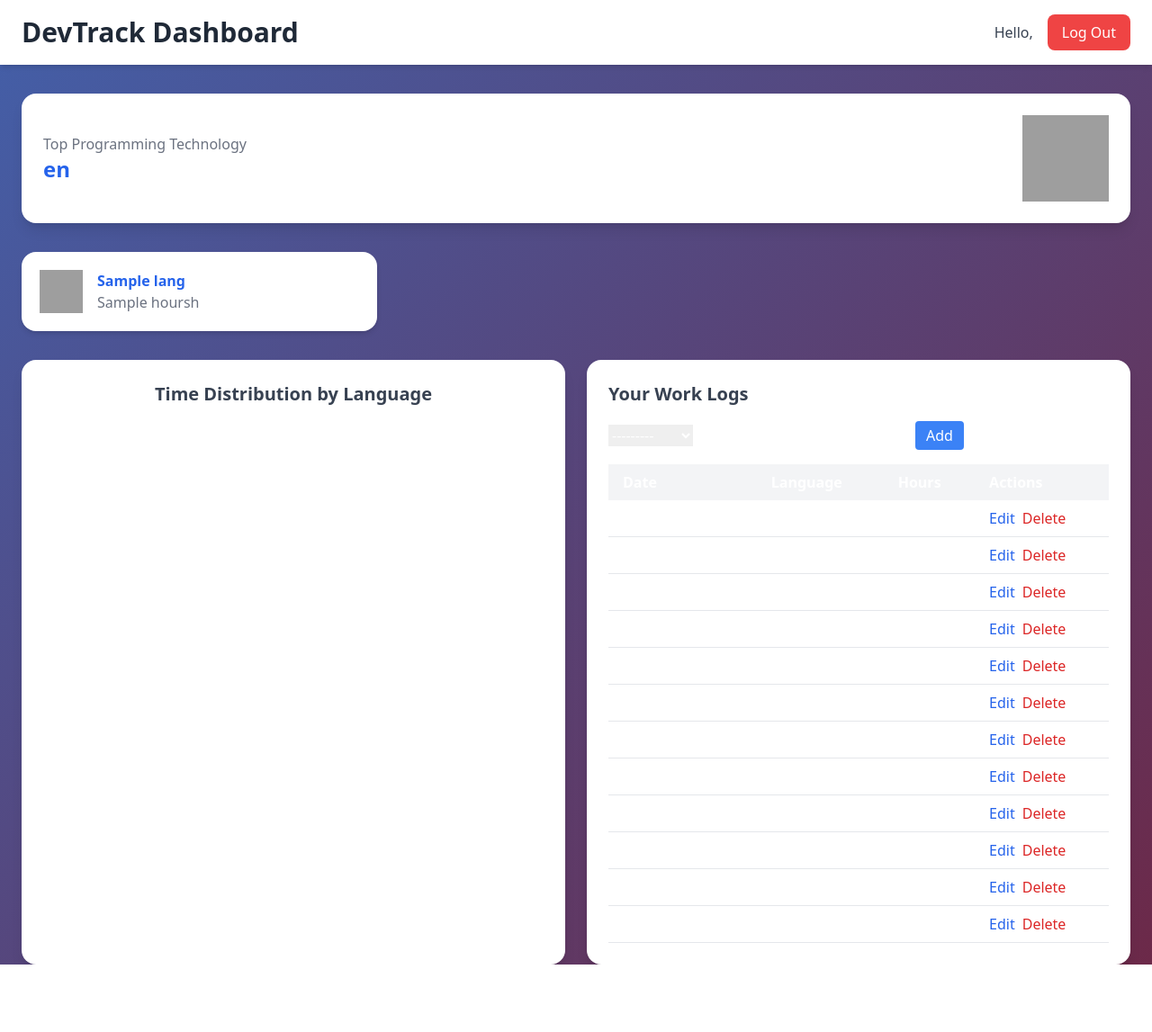
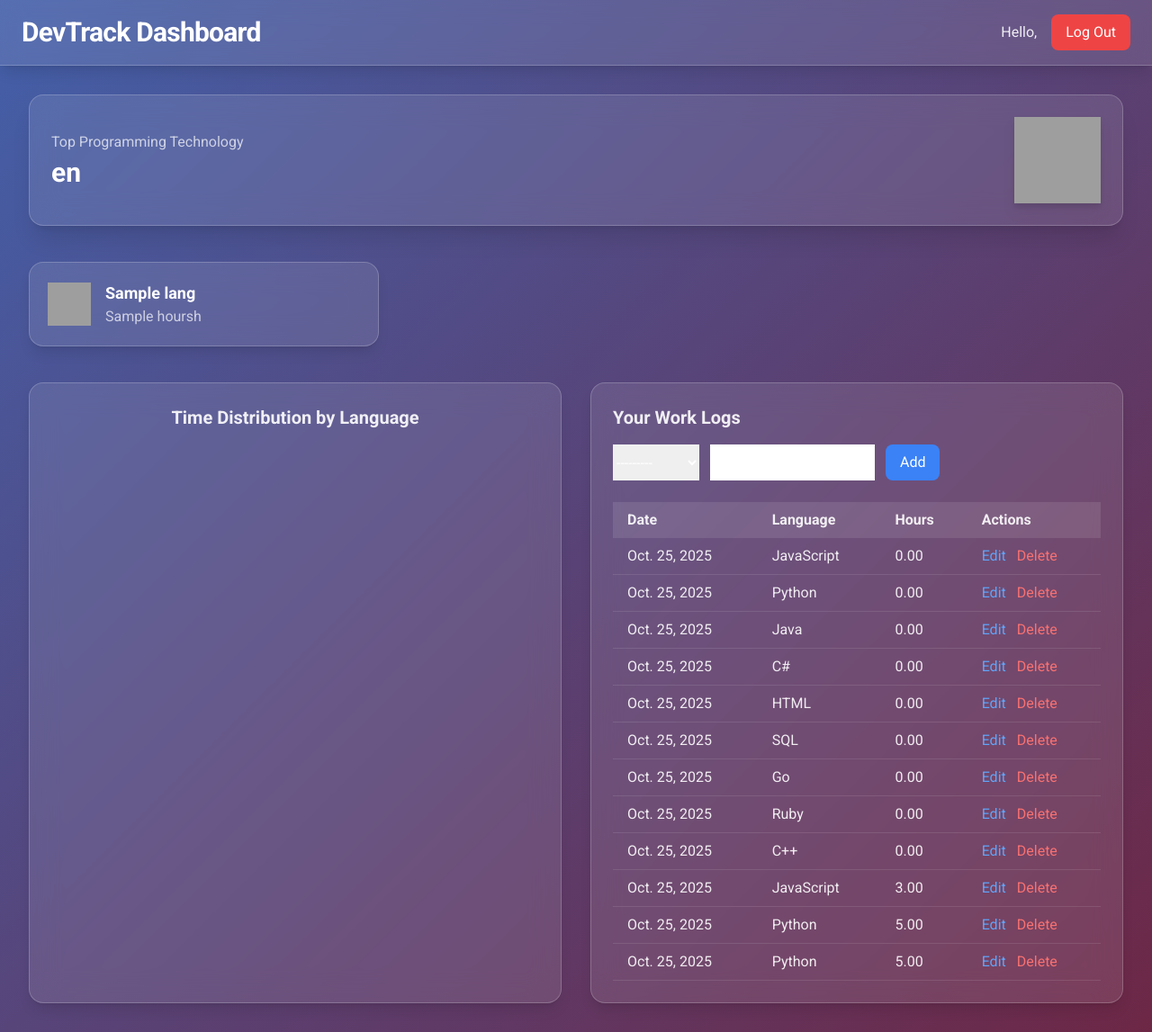
Before and after one commit to KFolwarski20/DevTrack, a Django app: template dashboard/templates/dashboard.html in a window 1280 px wide. Shown: the whole page at 90% size. Before the commit the page ends 1072 px from the top, so only its background shows below. Run offline with Django 5.2, Linux system fonts and the light colour scheme; data comes from the database, SQL or seed files in the repository; both versions use the stored data as it was after the commit; the template is opened without the code that fills it: values that come from a table or form of the project are taken from there, most other values are stand-ins (such as "Sample title", 1, 10 or a date in 2020); a map, chart or similar area stays blank; some libraries are stand-ins or nearby versions; grey boxes are pictures that could not be loaded.

Commit message:
Upgrade the style to better fit with SignIn and SignUp style

```diff
--- a/dashboard/templates/dashboard.html
+++ b/dashboard/templates/dashboard.html
@@ -5,58 +5,70 @@
     <meta charset="UTF-8">
     <meta name="viewport" content="width=device-width, initial-scale=1.0">
     <title>Dashboard - DevTrack</title>
+
+    <!-- Tailwind + Roboto font -->
+    <script src="https://cdn.tailwindcss.com"></script>
+    <link href="https://fonts.googleapis.com/css2?family=Roboto:wght@400;700&display=swap" rel="stylesheet">
+
+    <!-- Custom CSS -->
+    <link rel="stylesheet" href="{% static 'styles/dashboard.css' %}">
+
+    <!-- Chart.js -->
     <script src="https://cdn.jsdelivr.net/npm/chart.js"></script>
-    <script src="https://cdn.tailwindcss.com"></script>
-    <link rel="stylesheet" href="{% static 'styles/dashboard.css' %}">
     <script src="{% static 'js/dashboard.js' %}"></script>
 </head>
-<body class="bg-gray-50 font-sans min-h-screen">
+
+<body class="dashboard-body font-['Roboto'] text-white min-h-screen flex flex-col">
+
     <!-- Header -->
-    <header class="bg-white shadow-md py-4 mb-8">
-        <div class="container mx-auto flex flex-col md:flex-row justify-between items-center px-4 md:px-6">
-            <h1 class="text-3xl font-bold text-gray-800">DevTrack Dashboard</h1>
-            <div class="flex items-center gap-4 mt-2 md:mt-0">
-                <span class="text-gray-700">Hello, <strong>{{ user.username }}</strong></span>
+    <header class="bg-white/10 backdrop-blur-md border-b border-white/20 py-4 px-6 flex flex-col sm:flex-row justify-between items-center shadow-lg">
+        <h1 class="text-3xl font-bold tracking-tight">DevTrack Dashboard</h1>
+        <div class="flex items-center gap-4 mt-3 sm:mt-0">
+            <span class="text-white/90">Hello, <strong>{{ user.username }}</strong></span>
             <form method="post" action="{% url 'sign_out' %}">
                 {% csrf_token %}
-                    <button type="submit" class="bg-red-500 hover:bg-red-600 text-white px-4 py-2 rounded-lg transition">Log Out</button>
+                <button type="submit" class="bg-red-500 hover:bg-red-600 px-4 py-2 rounded-lg font-medium transition duration-300">
+                    Log Out
+                </button>
             </form>
-            </div>
         </div>
     </header>
 
-    <div class="container mx-auto px-4 md:px-6">
-        <!-- Top Language -->
-        <div class="bg-white rounded-2xl shadow-lg p-6 mb-8 flex flex-col sm:flex-row items-center justify-between gap-4">
+    <!-- Main Container -->
+    <main class="flex-grow container mx-auto px-4 md:px-8 py-8">
+
+        <!-- Top Technology -->
+        <div class="bg-white/10 backdrop-blur-lg rounded-2xl shadow-xl p-6 mb-10 flex flex-col sm:flex-row items-center justify-between gap-6 border border-white/20">
             <div>
-                <p class="text-gray-500 font-medium">Top Programming Technology</p>
-                <h2 class="text-2xl font-bold text-blue-600">{{ best_language }}</h2>
+                <p class="text-white/70 font-medium">Top Programming Technology</p>
+                <h2 class="text-3xl font-bold text-white mt-1">{{ best_language }}</h2>
             </div>
             {% with icon_path='icons/'|add:best_language|add:'.png' %}
-                <img src="{% static icon_path %}" alt="{{ best_language }}" class="w-20 h-20 sm:w-24 sm:h-24">
+                <img src="{% static icon_path %}" alt="{{ best_language }}" class="w-20 h-20 sm:w-24 sm:h-24 drop-shadow-lg">
             {% endwith %}
         </div>
 
-        <!-- Language Tiles -->
-        <div class="grid grid-cols-1 sm:grid-cols-2 lg:grid-cols-3 gap-6 mb-8">
+        <!-- Language Summary -->
+        <div class="grid grid-cols-1 sm:grid-cols-2 lg:grid-cols-3 gap-6 mb-10">
             {% for lang in languages %}
-            <div class="bg-white rounded-2xl shadow-md p-5 flex items-center space-x-4">
+            <div class="bg-white/10 backdrop-blur-lg rounded-2xl shadow-lg p-5 flex items-center gap-4 border border-white/20 hover:scale-[1.02] transition duration-300">
                 {% with icon_path='icons/'|add:lang.name|add:'.png' %}
                     <img src="{% static icon_path %}" alt="{{ lang.name }}" class="w-12 h-12">
                 {% endwith %}
                 <div>
-                    <p class="font-semibold text-blue-600">{{ lang.name|capfirst }}</p>
-                    <p class="text-gray-500">{{ lang.hours|default:"0" }}h</p>
+                    <p class="font-semibold text-white text-lg">{{ lang.name|capfirst }}</p>
+                    <p class="text-white/70">{{ lang.hours|default:"0" }}h</p>
                 </div>
             </div>
             {% endfor %}
         </div>
 
-        <!-- Dashboard Content: Chart + Logs -->
-        <div class="grid grid-cols-1 lg:grid-cols-2 gap-6 mb-8">
-            <!-- Pie Chart -->
-            <div class="bg-white rounded-2xl shadow-lg p-6">
-                <h3 class="text-xl font-semibold mb-4 text-gray-700 text-center">Time Distribution by Language</h3>
+        <!-- Charts and Logs -->
+        <div class="grid grid-cols-1 lg:grid-cols-2 gap-8">
+
+            <!-- Chart -->
+            <div class="bg-white/10 backdrop-blur-lg rounded-2xl shadow-lg p-6 border border-white/20">
+                <h3 class="text-xl font-semibold mb-4 text-center text-white/90">Time Distribution by Language</h3>
                 <div class="w-full h-64">
                     <canvas id="languageChart"
                             data-labels='{{ chart_labels|safe }}'
@@ -64,20 +76,23 @@
                 </div>
             </div>
 
-            <!-- Work Logs -->
-            <div class="bg-white rounded-2xl shadow-lg p-6 overflow-x-auto">
-                <h3 class="text-xl font-semibold mb-4 text-gray-700">Your Work Logs</h3>
+            <!-- Logs -->
+            <div class="bg-white/10 backdrop-blur-lg rounded-2xl shadow-lg p-6 border border-white/20">
+                <h3 class="text-xl font-semibold mb-4 text-white/90">Your Work Logs</h3>
 
-                <form method="post" action="{% url 'dashboard:add_log' %}" class="mb-4 flex gap-2 items-center">
+                <form method="post" action="{% url 'dashboard:add_log' %}" class="mb-6 flex flex-col sm:flex-row gap-3">
                     {% csrf_token %}
                     {{ form.language }}
                     {{ form.hours }}
-                    <button type="submit" class="bg-blue-500 hover:bg-blue-600 text-white px-3 py-1 rounded">Add</button>
+                    <button type="submit" class="bg-blue-500 hover:bg-blue-600 px-4 py-2 rounded-lg font-medium transition duration-300">
+                        Add
+                    </button>
                 </form>
 
-                <table class="w-full text-left table-auto border-collapse">
+                <div class="overflow-x-auto">
+                    <table class="w-full text-left border-collapse text-white/90">
                         <thead>
-                        <tr class="bg-gray-100">
+                            <tr class="bg-white/10">
                                 <th class="px-4 py-2">Date</th>
                                 <th class="px-4 py-2">Language</th>
                                 <th class="px-4 py-2">Hours</th>
@@ -86,21 +101,21 @@
                         </thead>
                         <tbody>
                             {% for log in logs %}
-                        <tr class="border-b">
+                            <tr class="border-b border-white/10 hover:bg-white/5 transition">
                                 <td class="px-4 py-2">{{ log.date }}</td>
                                 <td class="px-4 py-2">{{ log.get_language_display }}</td>
                                 <td class="px-4 py-2">{{ log.hours }}</td>
-                            <td class="px-4 py-2 flex gap-2">
-                                <a href="{% url 'dashboard:edit_log' log.pk %}" class="text-blue-600 hover:underline">Edit</a>
+                                <td class="px-4 py-2 flex gap-3">
+                                    <a href="{% url 'dashboard:edit_log' log.pk %}" class="text-blue-400 hover:underline">Edit</a>
                                     <form method="post" action="{% url 'dashboard:delete_log' log.pk %}" class="inline">
                                         {% csrf_token %}
-                                    <button type="submit" class="text-red-600 hover:underline">Delete</button>
+                                        <button type="submit" class="text-red-400 hover:underline">Delete</button>
                                     </form>
                                 </td>
                             </tr>
                             {% empty %}
                             <tr>
-                            <td colspan="4" class="text-center py-4 text-gray-500">No logs yet</td>
+                                <td colspan="4" class="text-center py-4 text-white/60">No logs yet</td>
                             </tr>
                             {% endfor %}
                         </tbody>
@@ -108,5 +123,6 @@
                 </div>
             </div>
         </div>
+    </main>
 </body>
 </html>
--- a/static/js/dashboard.js
+++ b/static/js/dashboard.js
@@ -25,9 +25,15 @@
             plugins: {
                 legend: {
                     position: 'bottom',
-                    labels: { padding: 15, font: { size: 14 } }
+                    labels: {
+                        padding: 15,
+                        font: {
+                            size: 14,
+                            family: 'Roboto'
+                        }
+                    }
                 }
-            }
+            },
         }
     });
 });
```
Also changed, not shown: db.sqlite3. Lines whose indentation alone changed are shown as unchanged.
